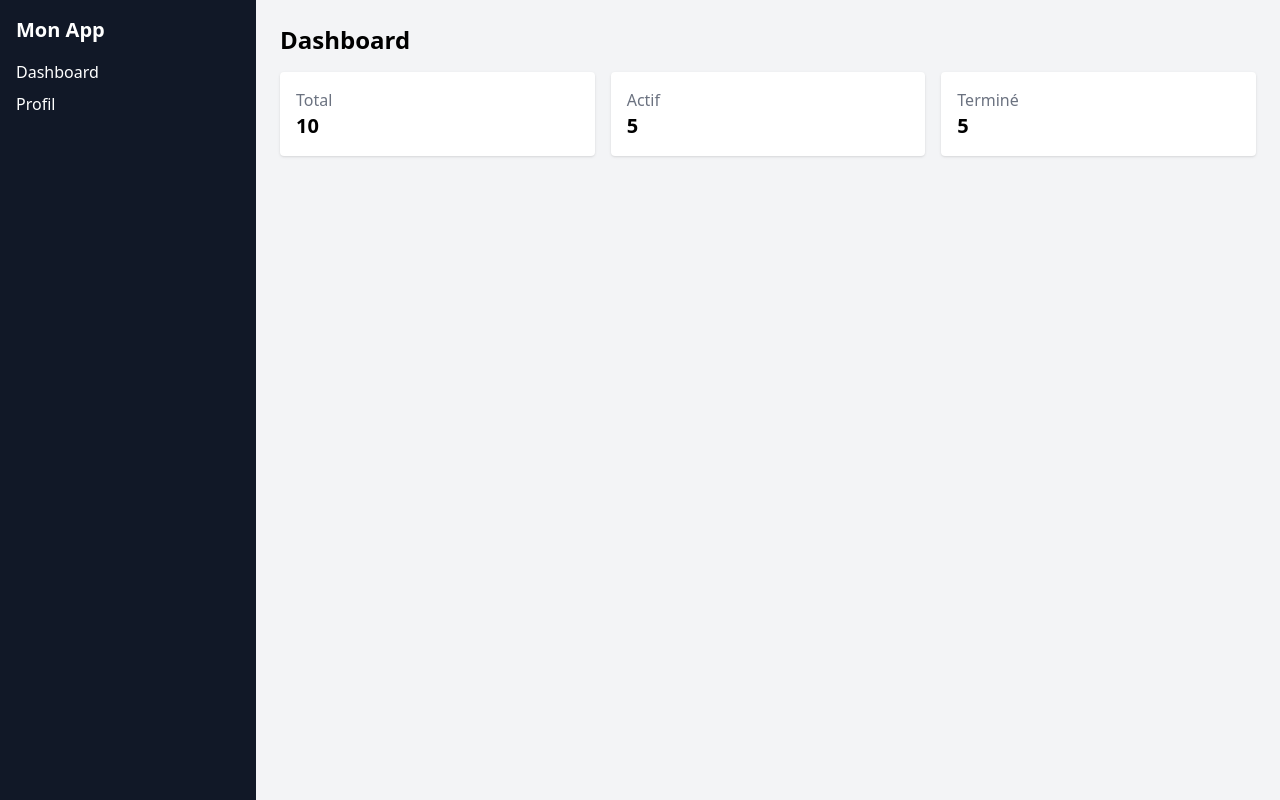
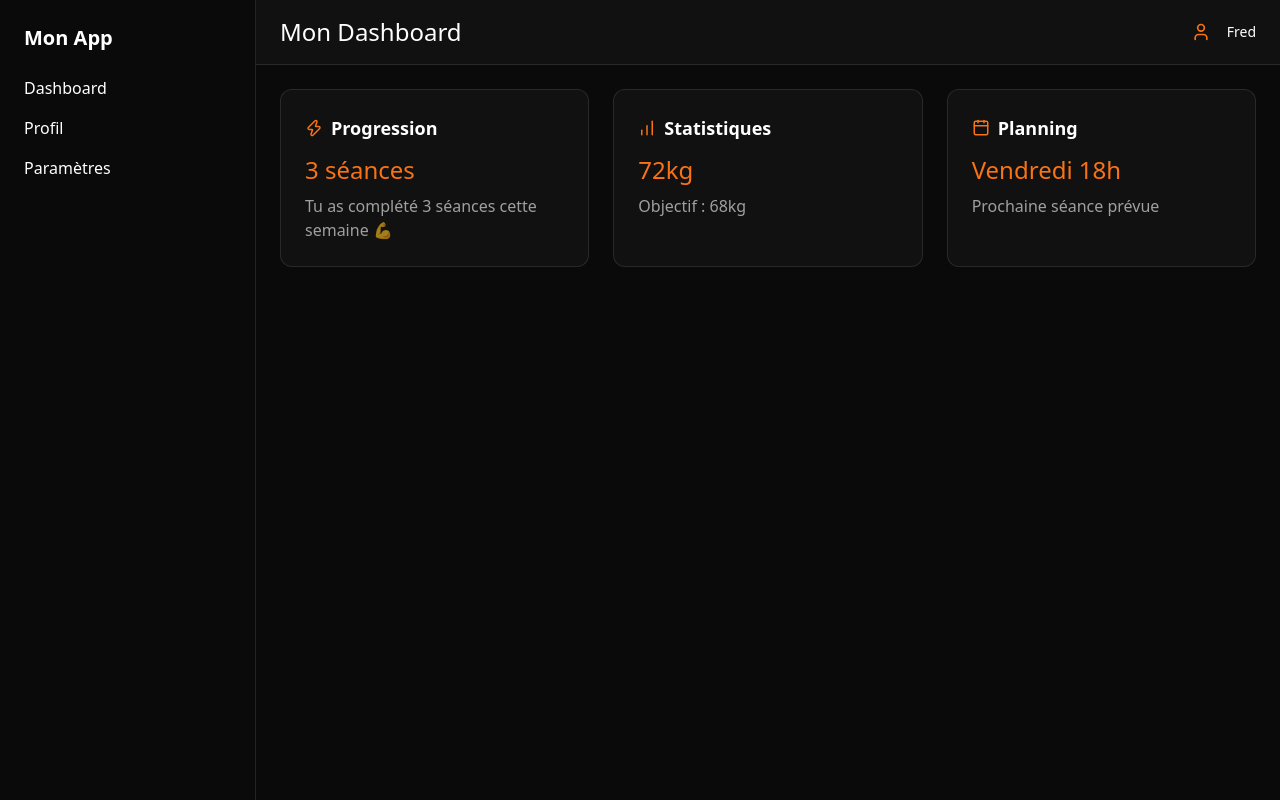
Before and after one commit to fredbello12-devs/coaching-sportif-frontend, a React (Create React App) app: page /dashboard in a window 1280 px wide. Built offline with nearby package versions, Linux system fonts and the light colour scheme; a web font is replaced by a local one.

Commit message:
ajout des modification sur dashboard.tsx

```diff
--- a/src/Dashboard.tsx
+++ b/src/Dashboard.tsx
@@ -1,14 +1,21 @@
+import { Zap, BarChart, Calendar, User } from "lucide-react";
+
+// 🔹 Card réutilisable
 type CardProps = {
   title: string;
   value: string;
+  icon?: React.ReactNode;
+  description?: string;
 };
 
-// 🔹 Card
-const Card = ({ title, value }: CardProps) => {
+const Card = ({ title, value, icon, description }: CardProps) => {
   return (
-    <div className="bg-white p-4 rounded shadow">
-      <p className="text-gray-500">{title}</p>
-      <h2 className="text-xl font-bold">{value}</h2>
+    <div className="bg-[#111] p-6 rounded-xl border border-white/10">
+      <h2 className="text-lg font-bold mb-3 flex items-center gap-2">
+        {icon} {title}
+      </h2>
+      <h3 className="text-2xl font-display text-orange-500">{value}</h3>
+      {description && <p className="text-white/60 mt-2">{description}</p>}
     </div>
   );
 };
@@ -16,34 +23,57 @@ const Card = ({ title, value }: CardProps) => {
 // 🔹 Sidebar
 const Sidebar = () => {
   return (
-    <div className="w-64 bg-gray-900 text-white p-4">
-      <h2 className="text-xl font-bold mb-4">Mon App</h2>
-
-      <ul>
-        <li className="mb-2">Dashboard</li>
-        <li className="mb-2">Profil</li>
+    <div className="w-64 bg-[#0A0A0A] text-white p-6 border-r border-white/10">
+      <h2 className="text-xl font-bold mb-6">Mon App</h2>
+      <ul className="space-y-4">
+        <li className="hover:text-orange-500 cursor-pointer">Dashboard</li>
+        <li className="hover:text-orange-500 cursor-pointer">Profil</li>
+        <li className="hover:text-orange-500 cursor-pointer">Paramètres</li>
       </ul>
     </div>
   );
 };
 
-// 🔹 Dashboard (principal)
-const Dashboard = () => {
+// 🔹 Dashboard principal
+export default function Dashboard() {
   return (
-    <div className="flex h-screen">
+    <div className="flex min-h-screen bg-[#0A0A0A] text-white">
+      {/* Sidebar */}
       <Sidebar />
 
-      <div className="flex-1 p-6 bg-gray-100">
-        <h1 className="text-2xl font-bold mb-4">Dashboard</h1>
+      {/* Contenu principal */}
+      <div className="flex-1 flex flex-col">
+        {/* Header */}
+        <header className="bg-[#111] px-6 py-4 flex justify-between items-center border-b border-white/10">
+          <h1 className="font-display text-2xl">Mon Dashboard</h1>
+          <div className="flex items-center gap-4">
+            <User size={20} className="text-orange-500" />
+            <span className="text-sm">Fred</span>
+          </div>
+        </header>
 
-        <div className="grid grid-cols-3 gap-4">
-          <Card title="Total" value="10" />
-          <Card title="Actif" value="5" />
-          <Card title="Terminé" value="5" />
-        </div>
+        {/* Content */}
+        <main className="p-6 grid md:grid-cols-3 gap-6">
+          <Card
+            title="Progression"
+            value="3 séances"
+            icon={<Zap size={18} className="text-orange-500" />}
+            description="Tu as complété 3 séances cette semaine 💪"
+          />
+          <Card
+            title="Statistiques"
+            value="72kg"
+            icon={<BarChart size={18} className="text-orange-500" />}
+            description="Objectif : 68kg"
+          />
+          <Card
+            title="Planning"
+            value="Vendredi 18h"
+            icon={<Calendar size={18} className="text-orange-500" />}
+            description="Prochaine séance prévue"
+          />
+        </main>
       </div>
     </div>
   );
-};
-
-export default Dashboard;
+}
```
